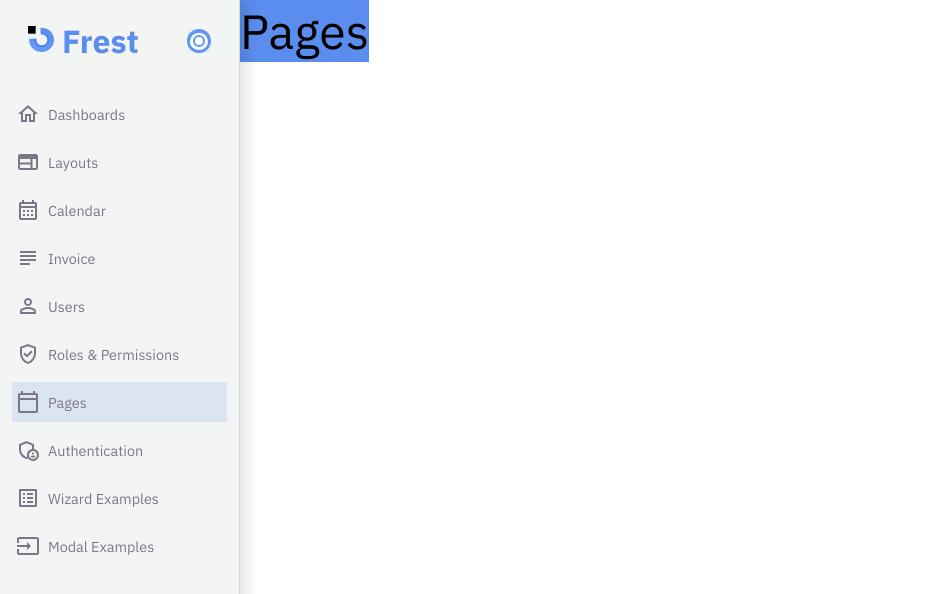
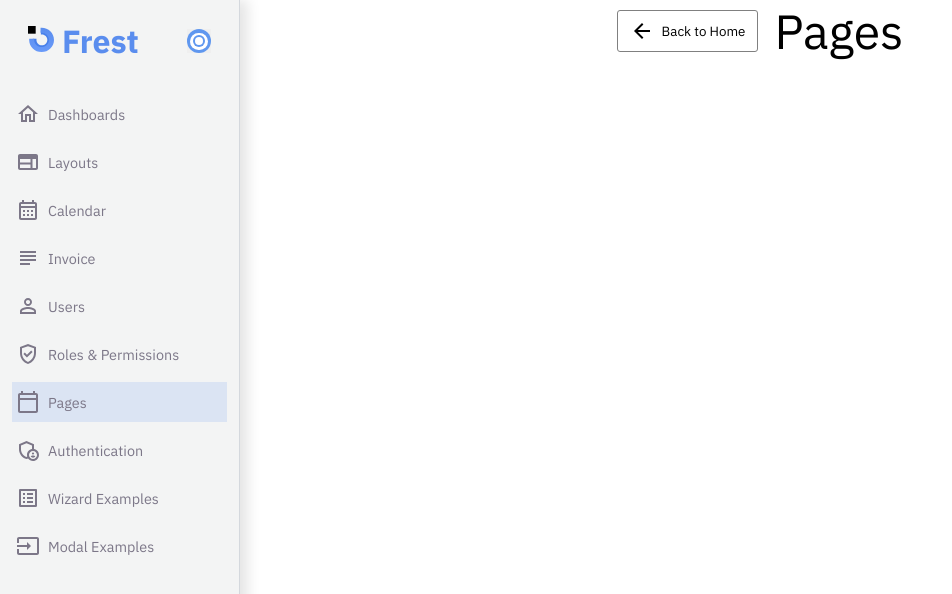
Before and after one commit to JealousGx/snippets, a React (Create React App) app: page / in a window 1280 px wide. Both pictures are taken after a click on the item "Pages". Shown: the top 594 px of the page, without its empty margins (0-952 px from the left). Built offline with nearby package versions, Linux system fonts and the light colour scheme.

Commit message:
modifies routes

```diff
--- a/src/App.css
+++ b/src/App.css
@@ -19,14 +19,37 @@
   flex-direction: row;
 }
 
+.btn {
+  margin-right: 1rem;
+  padding: 0.5rem 0.75rem;
+  display: flex;
+  gap: 0.5rem;
+  align-items: center;
+  justify-content: center;
+  background: transparent;
+  outline: none;
+  border: 1px solid #808080;
+  border-radius: 3px;
+  -webkit-border-radius: 3px;
+  -moz-border-radius: 3px;
+  -ms-border-radius: 3px;
+  -o-border-radius: 3px;
+  cursor: pointer;
+  transition: all 0.2s ease-in-out;
+  -webkit-transition: all 0.2s ease-in-out;
+  -moz-transition: all 0.2s ease-in-out;
+  -ms-transition: all 0.2s ease-in-out;
+  -o-transition: all 0.2s ease-in-out;
+}
+
+.btn:hover {
+  background-color: rgba(228, 227, 227, 0.3);
+}
+
 #page {
-  width: 100%;
-  height: 100%;
   display: flex;
-  flex-direction: column;
+  align-items: center;
   justify-content: center;
-  align-items: center;
-  background-color: #5a8dee;
   text-align: center;
   text-transform: capitalize;
   font-size: 3rem;
--- a/src/components/Icons.jsx
+++ b/src/components/Icons.jsx
@@ -10,6 +10,7 @@ import ListAltOutlinedIcon from "@mui/icons-material/ListAltOutlined";
 import InputOutlinedIcon from "@mui/icons-material/InputOutlined";
 
 import ArrowRightOutlinedIcon from "@mui/icons-material/ArrowRightOutlined";
+import ArrowBackIcon from "@mui/icons-material/ArrowBack";
 
 export {
   HomeOutlinedIcon as HomeIcon,
@@ -22,5 +23,6 @@ export {
   AdminPanelSettingsOutlinedIcon as AuthIcon,
   ListAltOutlinedIcon as WizardIcon,
   InputOutlinedIcon as ModalIcon,
+  ArrowBackIcon,
   ArrowRightOutlinedIcon as ArrowIcon,
 };
--- a/src/components/Routes/[item].jsx
+++ b/src/components/Routes/[item].jsx
@@ -1,6 +1,22 @@
+import { Link } from "react-router-dom";
+import { ArrowBackIcon } from "../Icons";
+
 const Item = (props) => {
   const { page } = props;
-  return <div id="page">{page}</div>;
+  if (page === "homepage") {
+    return <div id="page">{page}</div>;
+  } else {
+    return (
+      <div id="page">
+        <Link to="/">
+          <button className="btn">
+            <ArrowBackIcon /> Back to Home
+          </button>
+        </Link>
+        {page}
+      </div>
+    );
+  }
 };
 
 export default Item;
--- a/src/components/Sidebar/SidebarStyles.js
+++ b/src/components/Sidebar/SidebarStyles.js
@@ -2,6 +2,8 @@ import styled from "styled-components";
 
 // Children Component
 export const Children = styled.div`
+  width: 100%;
+  height: 100%;
   margin-left: ${({ displaySidebar }) => (displaySidebar ? "15rem" : "5rem")};
 
   @media (max-width: 468px) {
```
